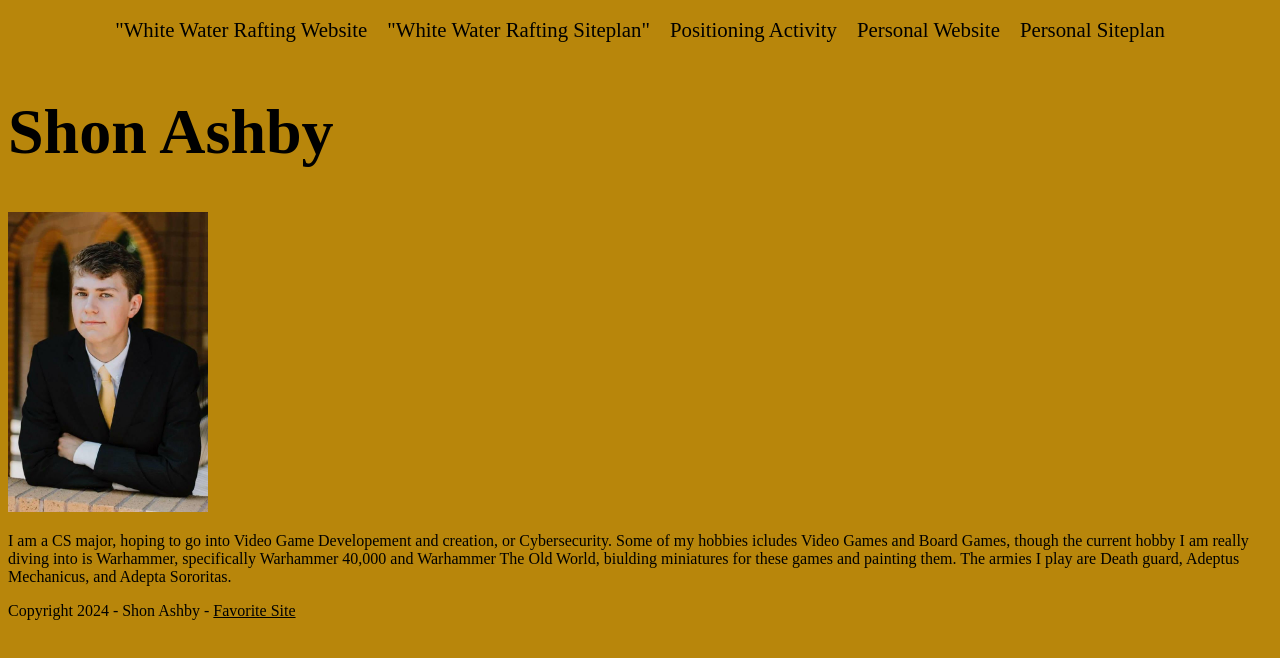
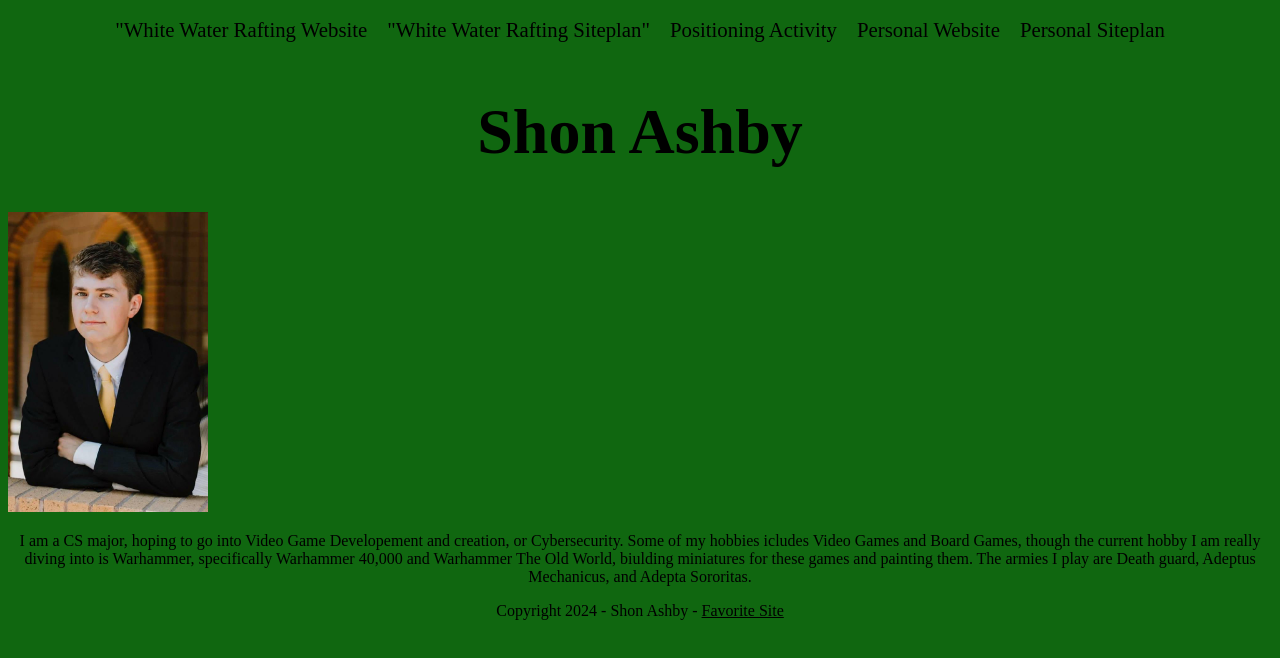
Before and after one commit to Empoweredbrush/wdd130, a plain HTML site: page index.html in a window 1280 px wide. Drawn offline with Linux system fonts and the light colour scheme.

Commit message:
More Changes to CSS, mainly centering

```diff
--- a/styles/styles.css
+++ b/styles/styles.css
@@ -1,5 +1,5 @@
 body {
-    background-color: darkgoldenrod;
+    background-color: rgb(16, 103, 16);
 }
 nav {
     display: flex;
@@ -24,4 +24,9 @@ a:hover{
 
 #main_title {
     font-size: 4em;
+    text-align: center;
 }
+
+p {
+    text-align: center;
+}
```
